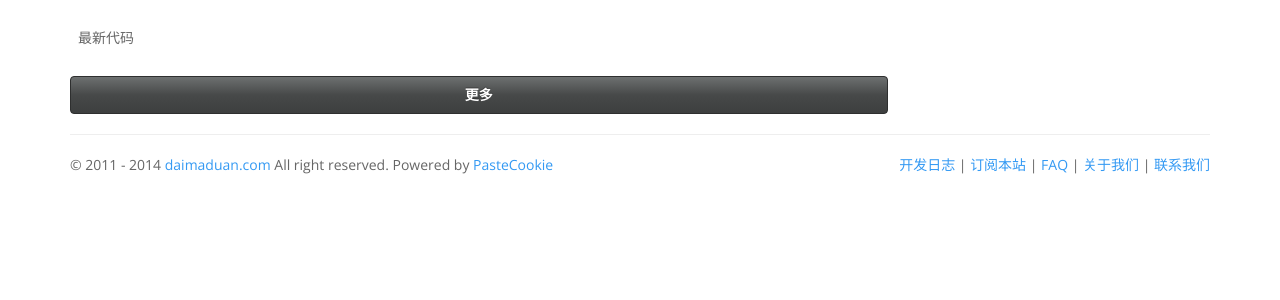
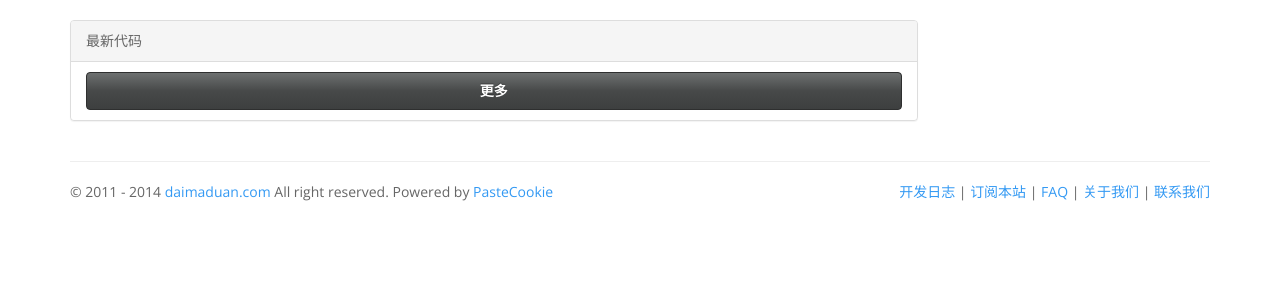
Before and after one commit to DoubleCiti/daimaduan.com, a Python web app: template website/templates/index.html in a window 1280 px wide. Shown: the part 52-352 px from the top of the page. Run offline with Jinja, Linux system fonts and the light colour scheme; the template is opened without the code that fills it, so the values that code supplies are empty; some libraries are stand-ins or nearby versions.

Commit message:
improve paste list in home page

```diff
--- a/website/templates/index.html
+++ b/website/templates/index.html
@@ -1,18 +1,17 @@
 {% extends 'base.html' %}
 {% block content %}
-<table class="table">
-	<thead>
-		<tr><td>最新代码</td></tr>
-	</thead>
-	<tbody>
-	{% for paste in pastes %}
-		<tr><td>
-		{% include ('items/_paste.html') %}
-		</td></tr>
-	{% endfor %}
-	</tbody>
-</table>
-<div class="row col-md-12">
-<button class="btn btn-default btn-block" id="more_button" page="2">更多</button>
+<div class="panel panel-default">
+	<div class="panel-heading">最新代码</div>
+
+	<ul class="list-group">
+		{% for paste in pastes %}
+			{% include ('items/_paste.html') %}
+		{% endfor %}
+		<li class="list-group-item">
+			<button class="btn btn-default btn-block" id="more_button" page="2">更多</button>
+			</div>
+		</li>
+	</ul>
 </div>
+
 {% endblock %}
```
Also changed, not shown: website/templates/items/_paste.html (+6 -8 lines).
